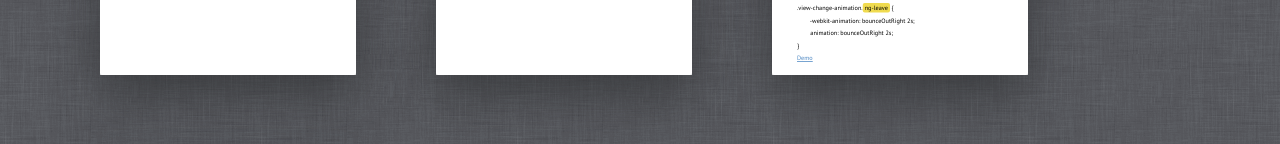
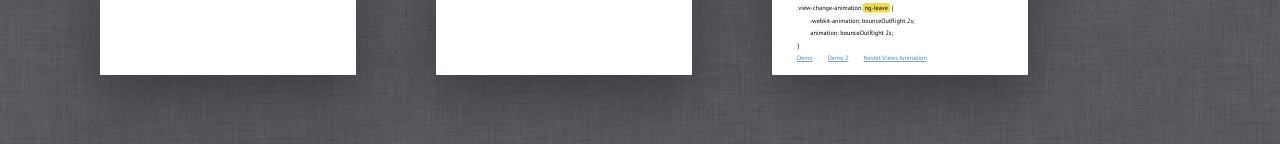
Before and after one commit to myflowpl/talk-ui-router, a website: page slides/index.html in a window 1280 px wide. Shown: the part 2235-2379 px from the top of the page. Drawn offline with Linux system fonts and the light colour scheme.

Commit message:
animacje demo

```diff
--- a/slides/index.html
+++ b/slides/index.html
@@ -465,7 +465,9 @@ $stateChangeError //fired when an error occurs during transition.</xmp>
 }
 </pre>
 
-        <a href="../examples/3_animation/index.html" target="_blank">Demo</a>
+        <a href="../examples/3_animation/index.html" target="_blank">Demo</a>&nbsp;&nbsp;&nbsp;&nbsp;&nbsp;&nbsp;&nbsp;&nbsp;
+        <a href="http://run.plnkr.co/AL1xSMMPJ5O4kUUz/#/dashboard" target="_blank">Demo 2</a>&nbsp;&nbsp;&nbsp;&nbsp;&nbsp;&nbsp;&nbsp;&nbsp;
+        <a href="http://thewaterbear.com/nested-animations-in-angularjs-using-ui-router/" target="_blank">Nestet Views Animation</a>
     </div></section>
 
 
```
